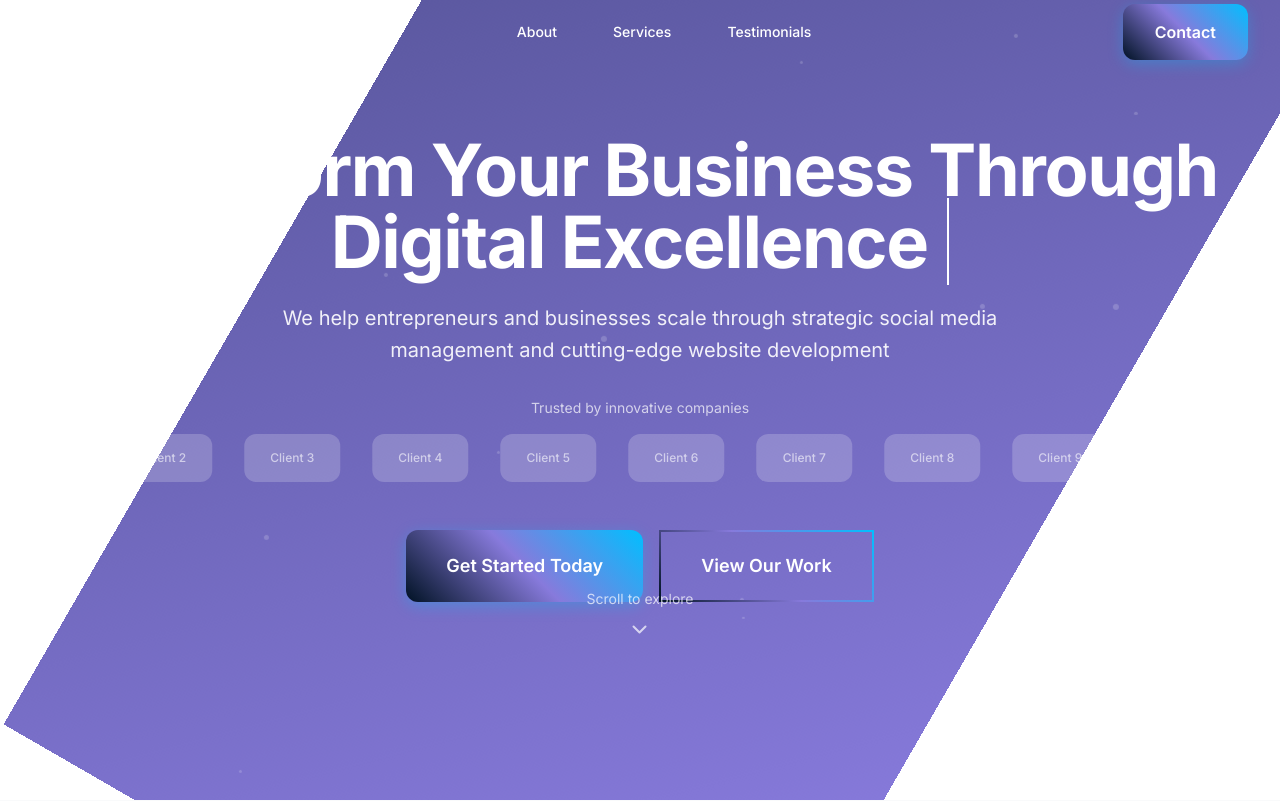
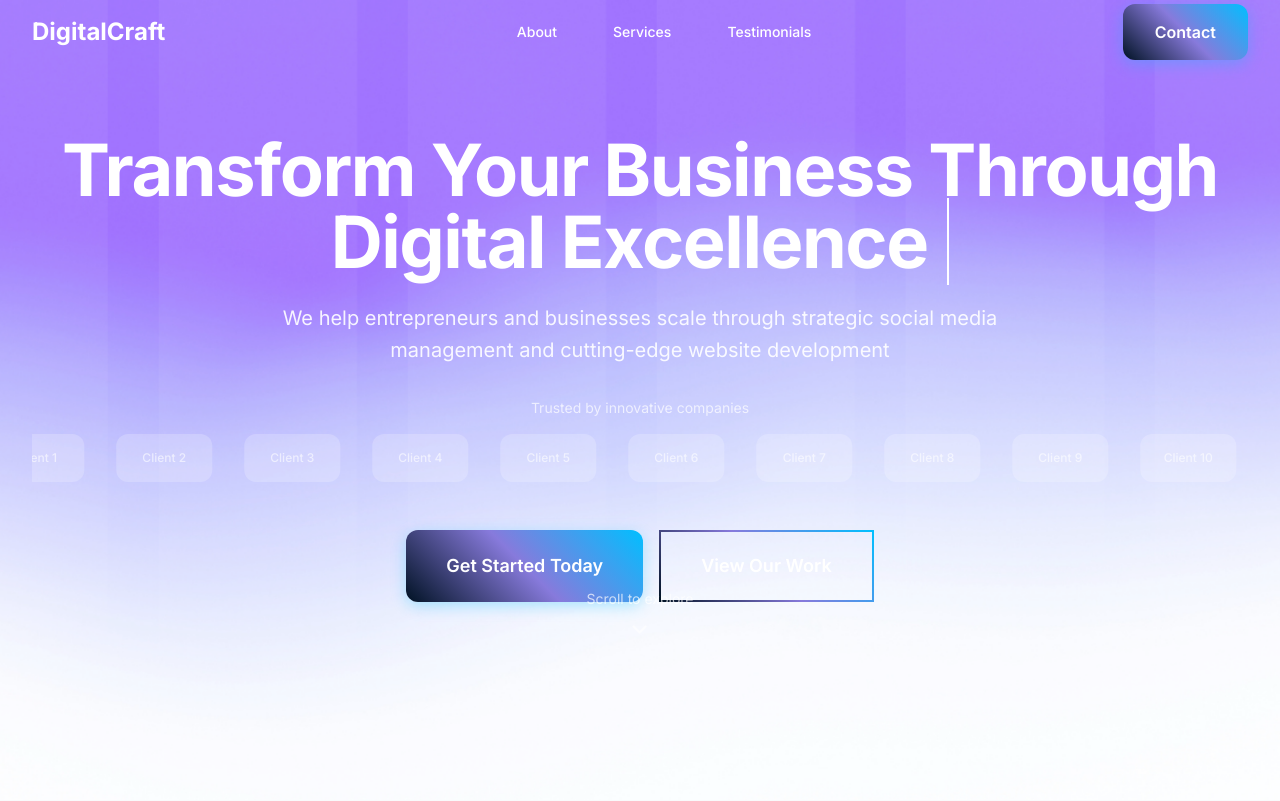
Before and after one commit to Starx71/digital-alchemy-website-craft, a React (Vite) app: page / in a window 1280 px wide. Shown: the top 801 px of the page. Built offline with nearby package versions, Linux system fonts and the light colour scheme.

Commit message:
Replace hero section background
Replace the animated gradient background with a static image.

```diff
--- a/src/components/HeroSection.tsx
+++ b/src/components/HeroSection.tsx
@@ -47,35 +47,13 @@ export const HeroSection: React.FC<HeroSectionProps> = ({ onContactClick, onWork
 
   return (
     <section className="relative min-h-screen flex items-center justify-center overflow-hidden">
-      {/* Animated Mesh Background */}
-      <div className="absolute inset-0 mesh-gradient" />
-
-      {/* Particle System */}
-      <div className="absolute inset-0 pointer-events-none">
-        {particles.map((particle) => (
-          <motion.div
-            key={particle.id}
-            className="particle bg-white/20"
-            style={{
-              left: `${particle.x}%`,
-              top: `${particle.y}%`,
-              width: `${particle.size}px`,
-              height: `${particle.size}px`,
-            }}
-            animate={{
-              y: [0, -30, -60, -30, 0],
-              x: [0, 20, -10, -30, 0],
-              opacity: [0.6, 1, 0.8, 1, 0.6],
-            }}
-            transition={{
-              duration: 8,
-              repeat: Infinity,
-              delay: particle.delay,
-              ease: "easeInOut",
-            }}
-          />
-        ))}
-      </div>
+      {/* Background Image */}
+      <div
+        className="absolute inset-0 bg-cover bg-center bg-no-repeat"
+        style={{
+          backgroundImage: `url('/lovable-uploads/e0440f88-650a-421d-a74c-b0dea09b6ed1.png')`
+        }}
+      />
 
       {/* Content */}
       <div className="relative z-10 max-w-7xl mx-auto px-6 lg:px-8 text-center">
```
Also changed, not shown: public/lovable-uploads/e0440f88-650a-421d-a74c-b0dea09b6ed1.png (added).
